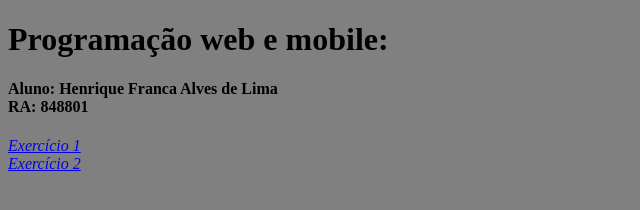
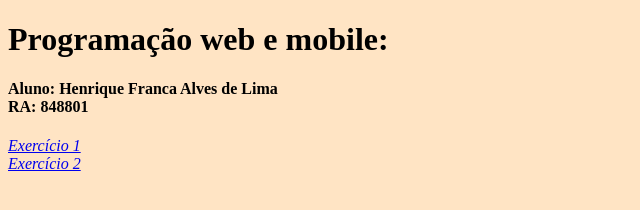
Before and after one commit to HenriqueFrancaa/PWM, a plain HTML site: page index.html in a window 1280 px wide. Shown: the whole page, without its empty margins (0-640 px from the left). Drawn offline with Linux system fonts and the light colour scheme.

Commit message:
trocando cor

```diff
--- a/index.html
+++ b/index.html
@@ -4,7 +4,7 @@
     <meta charset="UTF-8">
     <title>Programacao web mobile</title>
 </head>
-<body style="background-color: grey;">
+<body style="background-color: bisque;">
     <h1 style="color: black;">Programação web e mobile:</h1>
     <h4>Aluno: Henrique Franca Alves de Lima<br>RA: 848801</h4>
     <div>
```
